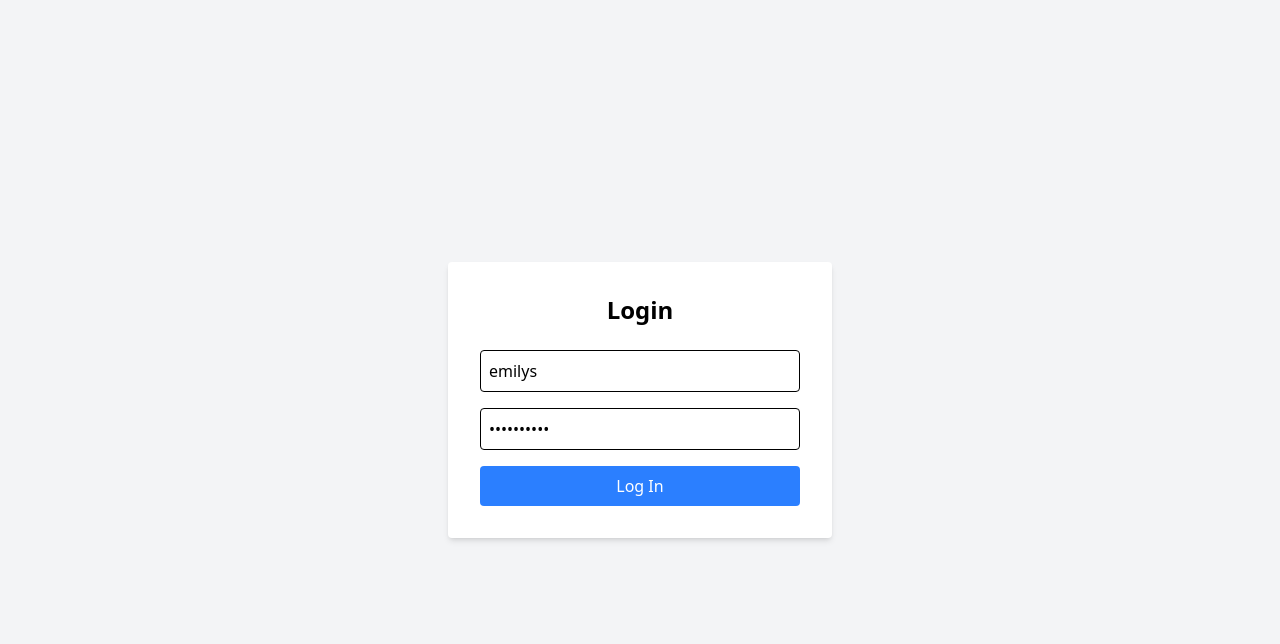
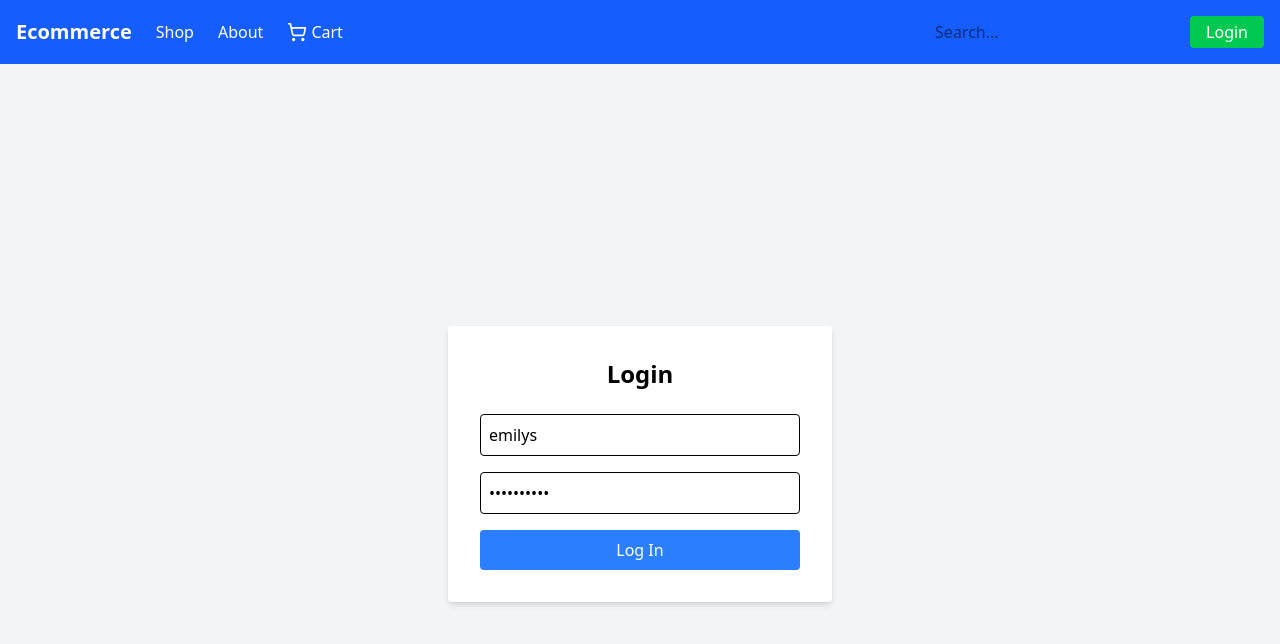
Before and after one commit to sheetaxl/react-ecommerce-store, a React (Vite) app: page /login in a window 1280 px wide. Shown: the top 644 px of the page. Built offline with nearby package versions, Linux system fonts and the light colour scheme.

Commit message:
Added cart popup and fixed double navbar issue

```diff
--- a/package.json
+++ b/package.json
@@ -12,6 +12,7 @@
   "dependencies": {
     "@tailwindcss/vite": "^4.1.11",
     "axios": "^1.11.0",
+    "lucide-react": "^0.535.0",
     "react": "^19.1.0",
     "react-dom": "^19.1.0",
     "react-router-dom": "^7.7.1"
--- a/src/App.jsx
+++ b/src/App.jsx
@@ -1,5 +1,5 @@
 import React from 'react';
-import { BrowserRouter as Router, Routes, Route } from 'react-router-dom';
+import { Routes, Route } from 'react-router-dom';
 import Login from './pages/Login';
 import Home from './pages/Home';
 import Shop from './pages/Shop';
@@ -9,13 +9,13 @@ import CheckoutPage from './pages/CheckoutPage';
 import PrivateRoute from './utils/PrivateRoute';
 import CategoryPage from './pages/CategoryPage';
 import ProductDetail from './pages/ProductDetail';
-import { CartProvider } from './context/CartContext';
 import NotFound from './pages/NotFound';
-import ProductDetailPage from "./pages/ProductDetail";
+import Navbar from './components/Navbar'; // ✅ Navbar added
+
 function App() {
   return (
-    <Router>
-      <CartProvider>
+    <>
+      <Navbar /> {/* ✅ Always visible on all pages */}
       <Routes>
         {/* Public Routes */}
         <Route path="/login" element={<Login />} />
@@ -57,12 +57,10 @@ function App() {
           }
         />
 
-
+        {/* 404 Fallback */}
         <Route path="*" element={<NotFound />} />
-          <Route path="/product/:productId" element={<ProductDetailPage />} />
       </Routes>
-      </CartProvider>
-    </Router>
+    </>
   );
 }
 
--- a/src/components/Navbar.jsx
+++ b/src/components/Navbar.jsx
@@ -1,11 +1,11 @@
 import React from 'react';
 import { Link, useNavigate } from 'react-router-dom';
 import { useCart } from '../context/CartContext';
+import { ShoppingCart } from 'lucide-react'; // You can also use an emoji 🛒 if you prefer
 
 const Navbar = () => {
   const navigate = useNavigate();
   const isLoggedIn = !!localStorage.getItem('token');
-
   const { cart } = useCart();
 
   const handleLogout = () => {
@@ -14,14 +14,24 @@ const Navbar = () => {
     navigate('/login');
   };
 
+  // Total item count
+  const totalItems = cart.reduce((acc, item) => acc + item.quantity, 0);
+
   return (
-    <nav className="bg-blue-600 text-white p-4 flex justify-between items-center">
+    <nav className="bg-blue-600 text-white p-4 flex justify-between items-center shadow-md">
       <div className="flex items-center gap-6">
         <Link to="/" className="text-xl font-bold">Ecommerce</Link>
         <Link to="/shop" className="hover:underline">Shop</Link>
         <Link to="/about" className="hover:underline">About</Link>
-        <Link to="/cart" className="hover:underline">
-          🛒 Cart ({cart.length})
+
+        <Link to="/cart" className="relative flex items-center hover:underline">
+          <ShoppingCart className="w-5 h-5 mr-1" />
+          <span>Cart</span>
+          {totalItems > 0 && (
+            <span className="absolute -top-2 -right-3 bg-red-500 text-white text-xs w-5 h-5 rounded-full flex items-center justify-center">
+              {totalItems}
+            </span>
+          )}
         </Link>
       </div>
 
--- a/src/context/CartContext.jsx
+++ b/src/context/CartContext.jsx
@@ -4,7 +4,7 @@ const CartContext = createContext();
 
 const cartReducer = (state, action) => {
   switch (action.type) {
-    case 'ADD_TO_CART':
+    case 'ADD_TO_CART': {
       const existing = state.find(item => item.id === action.payload.id);
       if (existing) {
         return state.map(item =>
@@ -15,6 +15,7 @@ const cartReducer = (state, action) => {
       } else {
         return [...state, { ...action.payload, quantity: 1 }];
       }
+    }
 
     case 'REMOVE_FROM_CART':
       return state.filter(item => item.id !== action.payload);
@@ -28,13 +29,16 @@ const cartReducer = (state, action) => {
 
     case 'DECREMENT':
       return state.map(item =>
-        item.id === action.payload && item.quantity > 1
-          ? { ...item, quantity: item.quantity - 1 }
+        item.id === action.payload
+          ? { ...item, quantity: Math.max(item.quantity - 1, 1) }
           : item
       );
 
     case 'SET_CART':
       return action.payload;
+
+    case 'CLEAR_CART':
+      return [];
 
     default:
       return state;
@@ -47,20 +51,19 @@ export const CartProvider = ({ children }) => {
     return localData ? JSON.parse(localData) : [];
   });
 
-
   useEffect(() => {
     localStorage.setItem('cart', JSON.stringify(cart));
   }, [cart]);
-
 
   const totalPrice = cart.reduce(
     (acc, item) => acc + item.price * item.quantity,
     0
   );
 
+  const totalItems = cart.reduce((acc, item) => acc + item.quantity, 0);
+
   return (
-
-    <CartContext.Provider value={{ cart, dispatch, totalPrice }}>
+    <CartContext.Provider value={{ cart, dispatch, totalPrice, totalItems }}>
       {children}
     </CartContext.Provider>
   );
--- a/src/main.jsx
+++ b/src/main.jsx
@@ -4,11 +4,14 @@ import { createRoot } from 'react-dom/client';
 import './index.css';
 import App from './App.jsx';
 import { CartProvider } from './context/CartContext';
+import { BrowserRouter } from 'react-router-dom';
 
 createRoot(document.getElementById('root')).render(
   <StrictMode>
-    <CartProvider>
-      <App />
-    </CartProvider>
+    <BrowserRouter>
+      <CartProvider>
+        <App />
+      </CartProvider>
+    </BrowserRouter>
   </StrictMode>
 );
--- a/src/pages/CartPage.jsx
+++ b/src/pages/CartPage.jsx
@@ -14,22 +14,24 @@ const CartPage = () => {
     navigate('/checkout');
   };
 
-
-  const computedTotal = totalPrice ?? cart.reduce((acc, item) => acc + item.price * item.quantity, 0);
+  const computedTotal = totalPrice ?? cart.reduce(
+    (acc, item) => acc + item.price * item.quantity,
+    0
+  );
 
   return (
     <div className="max-w-4xl mx-auto p-4">
       <h1 className="text-2xl font-bold mb-4">🛒 Your Shopping Cart</h1>
 
       {cart.length === 0 ? (
-        <p className="text-gray-500">Your cart is empty.</p>
+        <p className="text-gray-500 text-lg">Your cart is empty.</p>
       ) : (
         <>
           <div className="space-y-4">
             {cart.map((item) => (
               <div
                 key={item.id}
-                className="flex flex-col sm:flex-row items-center justify-between border p-4 rounded-lg shadow-sm"
+                className="flex flex-col sm:flex-row items-center justify-between border p-4 rounded-lg shadow-sm bg-white"
               >
                 <div className="flex items-center space-x-4">
                   <img
@@ -48,21 +50,19 @@ const CartPage = () => {
                   <div className="flex items-center border rounded">
                     <button
                       onClick={() => decrement(item.id)}
-                      className="px-2 py-1 text-xl"
+                      className="px-3 py-1 text-xl bg-gray-100 hover:bg-gray-200"
                     >
                       −
                     </button>
                     <span className="px-4">{item.quantity}</span>
                     <button
                       onClick={() => increment(item.id)}
-                      className="px-2 py-1 text-xl"
+                      className="px-3 py-1 text-xl bg-gray-100 hover:bg-gray-200"
                     >
                       +
                     </button>
                   </div>
-                  <p className="text-md font-medium">
-                    ₹{item.price * item.quantity}
-                  </p>
+                  <p className="text-md font-medium">₹{item.price * item.quantity}</p>
                   <button
                     onClick={() => remove(item.id)}
                     className="text-red-500 hover:underline text-sm"
@@ -75,7 +75,7 @@ const CartPage = () => {
           </div>
 
           <div className="mt-8 text-right border-t pt-4">
-            <p className="text-xl font-bold">Total: ₹{computedTotal}</p>
+            <p className="text-xl font-bold">Total: ₹{computedTotal.toFixed(2)}</p>
             <button
               onClick={handleCheckout}
               className="mt-4 px-6 py-2 bg-blue-600 text-white rounded hover:bg-blue-700 transition"
--- a/src/pages/Home.jsx
+++ b/src/pages/Home.jsx
@@ -44,7 +44,7 @@ const Home = () => {
 
   return (
     <>
-      <Navbar />
+
       <div className="p-8 text-center">
         <h2 className="text-2xl font-bold mb-4">Welcome to the E-Commerce Store</h2>
         <p className="text-gray-600 mb-10">Browse products, add to cart, and enjoy shopping!</p>
--- a/src/pages/ProductDetail.jsx
+++ b/src/pages/ProductDetail.jsx
@@ -7,6 +7,7 @@ const ProductDetail = () => {
   const [product, setProduct] = useState(null);
   const [quantity, setQuantity] = useState(1);
   const { dispatch } = useCart();
+  const [showMessage, setShowMessage] = useState(false); // ✅ State for popup
 
   useEffect(() => {
     fetch(`https://dummyjson.com/products/${productId}`)
@@ -14,6 +15,16 @@ const ProductDetail = () => {
       .then(data => setProduct(data))
       .catch(error => console.error("Error fetching product:", error));
   }, [productId]);
+
+  const handleAddToCart = () => {
+    dispatch({
+      type: 'ADD_TO_CART',
+      payload: { ...product, quantity }
+    });
+    console.log('Product added to cart:', product.title);
+    setShowMessage(true); // ✅ Show popup
+    setTimeout(() => setShowMessage(false), 2000); // ✅ Hide after 2s
+  };
 
   if (!product) return <p className="text-center py-10">Loading...</p>;
 
@@ -31,12 +42,10 @@ const ProductDetail = () => {
         ))}
       </div>
 
-
       <div className="space-y-4">
         <h1 className="text-3xl font-bold">{product.title}</h1>
         <p className="text-xl text-gray-700">₹{product.price}</p>
         <p className="text-gray-600">{product.description}</p>
-
 
         <div>
           <p className="font-semibold">Size</p>
@@ -51,7 +60,6 @@ const ProductDetail = () => {
             ))}
           </div>
         </div>
-
 
         <div className="flex items-center gap-2 mt-4">
           <span className="font-medium">Quantity:</span>
@@ -72,15 +80,8 @@ const ProductDetail = () => {
           </div>
         </div>
 
-
         <button
-          onClick={() => {
-            dispatch({
-              type: 'ADD_TO_CART',
-              payload: { ...product, quantity }
-            });
-            console.log('Product added to cart:', product.title);
-          }}
+          onClick={handleAddToCart}
           className="bg-black text-white px-6 py-3 rounded-lg mt-6 hover:bg-gray-800 transition"
         >
           Add to Cart - ₹{product.price * quantity}
@@ -91,6 +92,13 @@ const ProductDetail = () => {
           <p>Free returns</p>
         </div>
       </div>
+
+      {/* ✅ Popup Message */}
+      {showMessage && (
+        <div className="fixed top-6 right-6 bg-green-600 text-white px-4 py-2 rounded shadow-lg z-50">
+          ✅ Item added to cart!
+        </div>
+      )}
     </div>
   );
 };
```
Also changed, not shown: 1 other file (tests, documents, lock files or other folders). Lines whose indentation alone changed are shown as unchanged.
